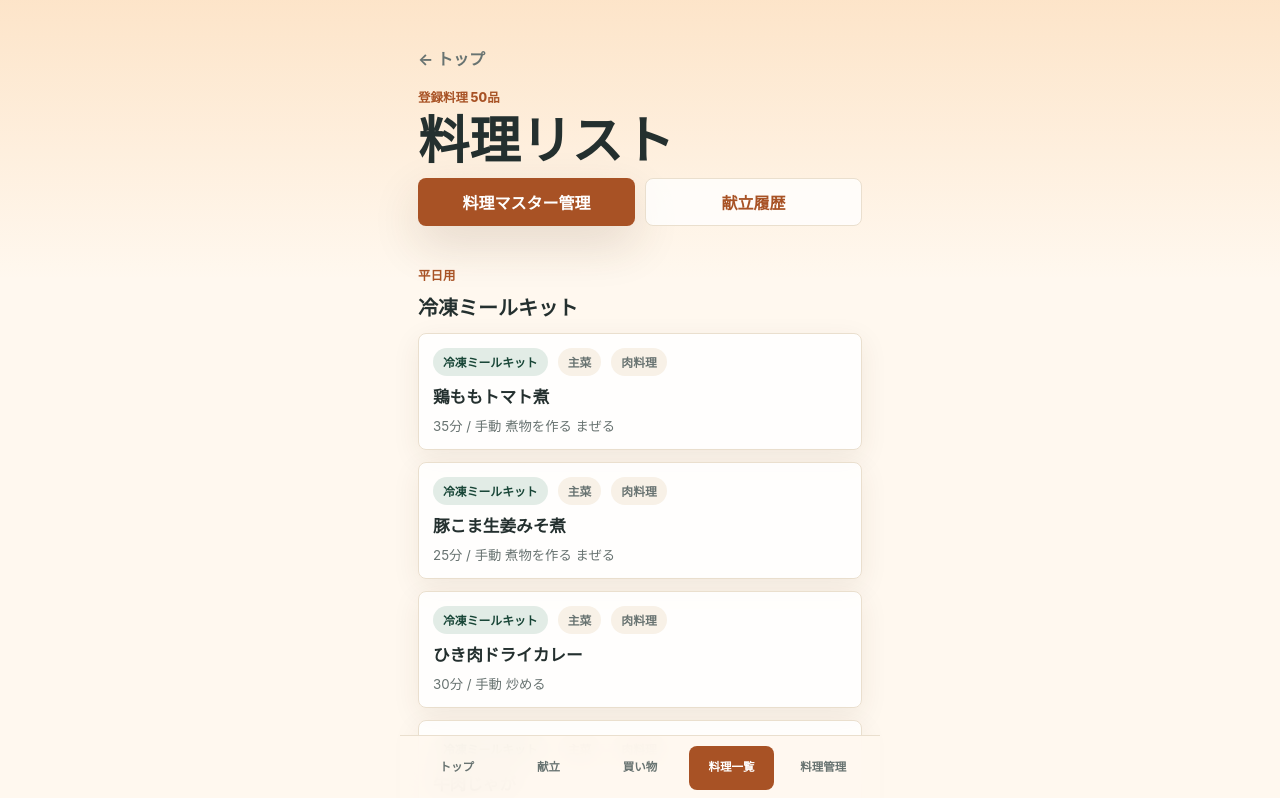
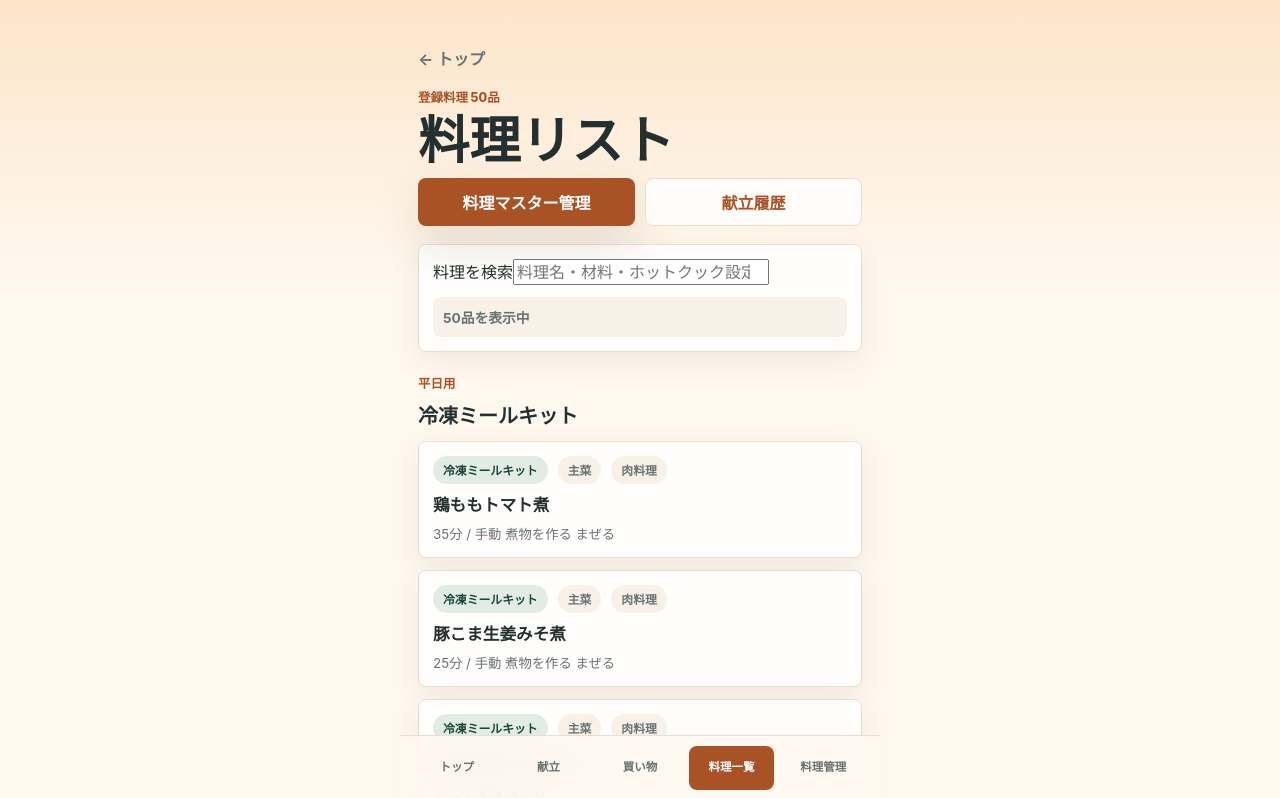
Before and after one commit to ryosekiguchimed-dot/hotcook-meal-planner, a Next.js app: page /recipes in a window 1280 px wide. Shown: the top 798 px of the page. Built offline with nearby package versions, Linux system fonts and the light colour scheme.

Commit message:
Improve recipe edit modal

```diff
--- a/app/recipes/recipes-list-client.tsx
+++ b/app/recipes/recipes-list-client.tsx
@@ -1,5 +1,6 @@
 "use client";
 
+import { useMemo, useState } from "react";
 import Link from "next/link";
 import {
   getDishCategoryLabel,
@@ -11,8 +12,22 @@ import { useStoredRecipes } from "@/lib/recipeStorage";
 
 export default function RecipesListClient() {
   const recipes = useStoredRecipes(initialRecipes);
-  const freezerRecipes = recipes.filter((recipe) => recipe.type === "freezer-kit");
-  const regularRecipes = recipes.filter((recipe) => recipe.type === "regular");
+  const [query, setQuery] = useState("");
+  const filteredRecipes = useMemo(() => {
+    const normalizedQuery = query.trim().toLowerCase();
+    if (!normalizedQuery) return recipes;
+
+    return recipes.filter((recipe) =>
+      [
+        recipe.name,
+        recipe.hotcookSetting,
+        recipe.hotcookMenuNumber ?? "",
+        ...recipe.ingredients.map((ingredient) => ingredient.name),
+      ].some((value) => value.toLowerCase().includes(normalizedQuery)),
+    );
+  }, [query, recipes]);
+  const freezerRecipes = filteredRecipes.filter((recipe) => recipe.type === "freezer-kit");
+  const regularRecipes = filteredRecipes.filter((recipe) => recipe.type === "regular");
 
   return (
     <main className="screen withBottomNav">
@@ -31,6 +46,19 @@ export default function RecipesListClient() {
           </Link>
         </div>
       </header>
+
+      <section className="managerPanel recipeSearchPanel">
+        <label>
+          <span>料理を検索</span>
+          <input
+            type="search"
+            value={query}
+            onChange={(event) => setQuery(event.target.value)}
+            placeholder="料理名・材料・ホットクック設定"
+          />
+        </label>
+        <p className="formStatus">{filteredRecipes.length}品を表示中</p>
+      </section>
 
       <section className="recipeListSection">
         <div className="sectionHeader">
@@ -52,6 +80,7 @@ export default function RecipesListClient() {
               </small>
             </Link>
           ))}
+          {freezerRecipes.length === 0 ? <p className="emptyMessage">該当する冷凍ミールキットはありません。</p> : null}
         </div>
       </section>
 
@@ -75,6 +104,7 @@ export default function RecipesListClient() {
               </small>
             </Link>
           ))}
+          {regularRecipes.length === 0 ? <p className="emptyMessage">該当する通常料理はありません。</p> : null}
         </div>
       </section>
 
```
